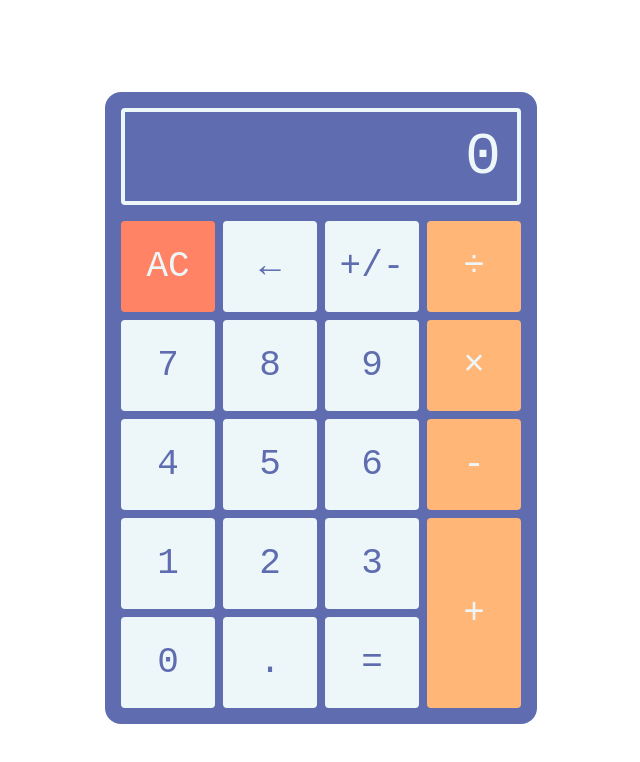
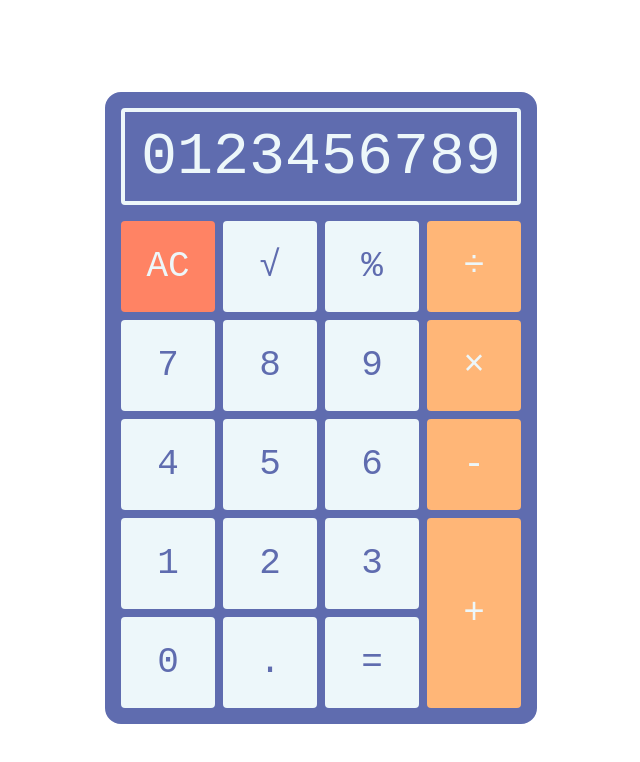
Before and after one commit to kevintang6142/odin-calculator, a plain HTML site: page index.html in a window 1280 px wide. Shown: the whole page, without its empty margins (319-959 px from the left). Drawn offline with Linux system fonts and the light colour scheme.

Commit message:
Replace delete and change sign with square root and percent

```diff
--- a/index.html
+++ b/index.html
@@ -8,13 +8,13 @@
 <body>
     <div id="calculator">
         <div id="display-container">
-            <div id="display">0</div>
+            <div id="display">0123456789</div>
         </div>
         <div id="button-container">
             <div class="row">
-                <button id="clear" class="orange">AC</button>
-                <button id="delete" class="orange">←</button>
-                <button id="change-sign">+/-</button>
+                <button id="clear">AC</button>
+                <button id="square-root">√</button>
+                <button id="percent">%</button>
                 <button id="divide" class="operation">÷</button>
             </div>
             <div class="row">
```
